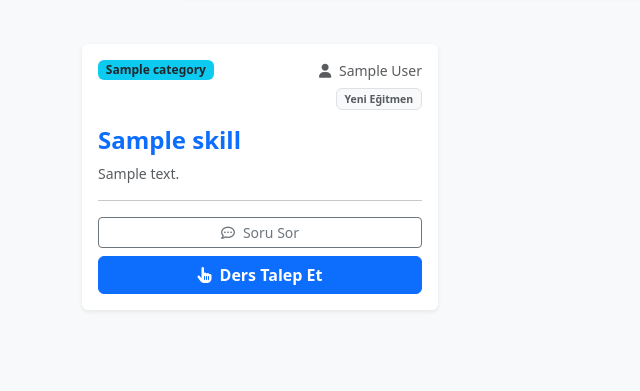
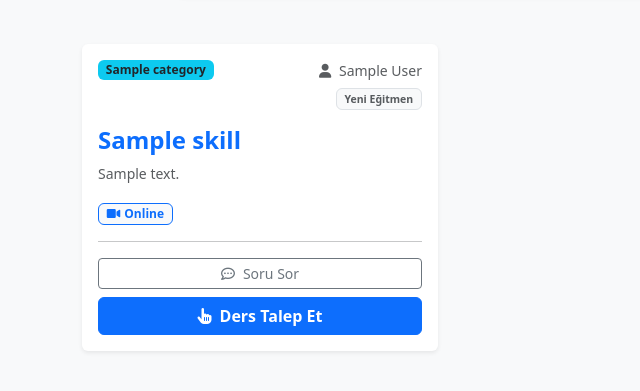
Before and after one commit to bugraozkaya/Uniskill, a Django app: page /search/ in a window 1280 px wide. Shown: the part 138-529 px from the top of the page, without its empty margins (0-640 px from the left). Run offline with Django 5.2, Linux system fonts and the light colour scheme; tables that the repository leaves empty hold one stand-in row (values such as "Sample post"); data that the repository does not hold is empty.

Commit message:
Ders konumu sorulcak

```diff
--- a/core/forms.py
+++ b/core/forms.py
@@ -84,11 +84,15 @@ class MesajFormu(forms.ModelForm):
 
 
 
+# core/forms.py
+
 class UserSkillForm(forms.ModelForm):
     class Meta:
         model = UserSkill
-        fields = ['skill', 'certificate'] # Kullanıcı sadece yeteneği ve belgeyi görür
+        # Fields listesine 'location'ı eklemeyi UNUTMA!
+        fields = ['skill', 'location', 'certificate']
         widgets = {
             'skill': forms.Select(attrs={'class': 'form-select'}),
+            'location': forms.Select(attrs={'class': 'form-select'}), # <-- Yeni Stil
             'certificate': forms.FileInput(attrs={'class': 'form-control'})
         }
--- a/core/models.py
+++ b/core/models.py
@@ -71,6 +71,21 @@ class UserSkill(models.Model):
 
     # Admin onayı gerekiyor (Varsayılan: Onaysız)
     is_approved = models.BooleanField(default=False, verbose_name="Onaylandı mı?")
+
+    LOCATION_CHOICES = [
+        ('online', '🌐 Online (Zoom / Google Meet)'),
+        ('tutor_home', '🏠 Kendi Evimde'),
+        ('student_home', '🎒 Öğrencinin Evinde'),
+        ('campus', '🏫 Kampüs / Ortak Alan'),
+    ]
+
+    # default='online' dedik ki eski kayıtlar bozulmasın
+    location = models.CharField(
+        max_length=20,
+        choices=LOCATION_CHOICES,
+        default='online',
+        verbose_name="Dersin İşleneceği Yer"
+    )
 
     def __str__(self):
         return f"{self.user.username} - {self.skill.name}"
--- a/core/templates/core/add_skill.html
+++ b/core/templates/core/add_skill.html
@@ -34,6 +34,11 @@
                                 <label class="fw-bold mb-1">Yetenek Seçin</label>
                                 {{ form.skill }}
                             </div>
+                            <div class="mb-3">
+                                <label class="fw-bold mb-1">Ders Nerede İşlenecek?</label>
+                                {{ form.location }}
+                                <small class="text-muted">Size en uygun olan seçeneği belirtin.</small>
+                            </div>
 
                             <div class="mb-3">
                                 <label class="fw-bold mb-1">Sertifika / Belge Yükleyin (Zorunlu)</label>
--- a/core/templates/core/search_skills.html
+++ b/core/templates/core/search_skills.html
@@ -81,6 +81,25 @@
                                 {{ item.skill.description|default:"Bu ders için özel açıklama girilmemiş."|truncatechars:100 }}
                             </p>
 
+                            <div class="mb-2">
+                                {% if item.location == 'online' %}
+                                    <span class="badge bg-light text-primary border border-primary">
+                                        <i class="fas fa-video me-1"></i>Online
+                                    </span>
+                                {% elif item.location == 'tutor_home' %}
+                                    <span class="badge bg-light text-warning border border-warning text-dark">
+                                        <i class="fas fa-home me-1"></i>Hocanın Evi
+                                    </span>
+                                {% elif item.location == 'student_home' %}
+                                    <span class="badge bg-light text-success border border-success text-dark">
+                                        <i class="fas fa-walking me-1"></i>Senin Evin
+                                    </span>
+                                {% else %}
+                                    <span class="badge bg-light text-secondary border border-secondary text-dark">
+                                        <i class="fas fa-university me-1"></i>Kampüs
+                                    </span>
+                                {% endif %}
+                            </div>
                             <hr>
 
                             <div class="d-grid gap-2">
```
Also changed, not shown: core/migrations/0005_userskill_location.py (added). Lines whose indentation alone changed are shown as unchanged.
